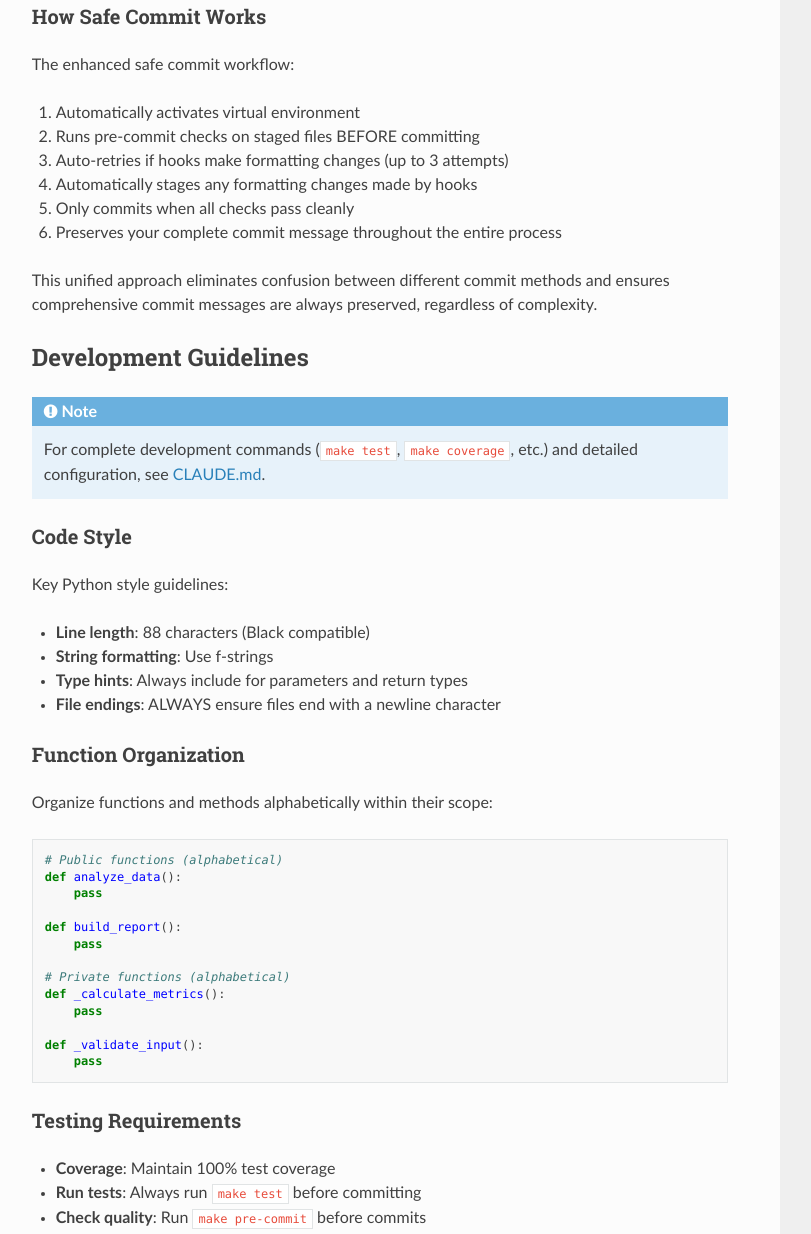
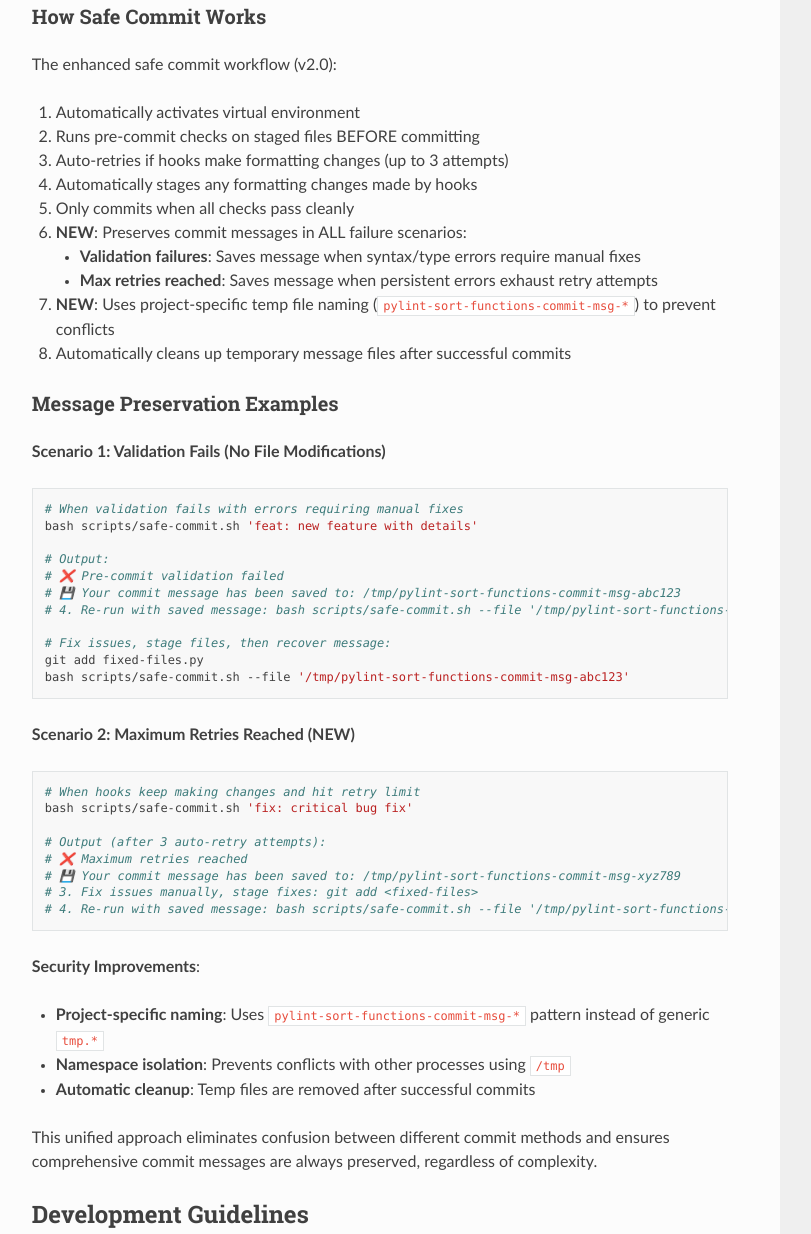
Before and after one commit to hakonhagland/pylint-sort-functions, a plain HTML site: page claude.html in a window 1280 px wide. Shown: the part 1835-3069 px from the top of the page, without its empty margins (320-1131 px from the left). Drawn offline with Linux system fonts and the light colour scheme.

Commit message:
Deploying to gh-pages from @ hakonhagland/pylint-sort-functions@c8346106f23314d116506f4d465394d6d18ef97e 🚀

```diff
--- a/claude.html
+++ b/claude.html
@@ -64,6 +64,7 @@
 <li class="toctree-l3"><a class="reference internal" href="#why-this-is-required">Why This Is Required</a></li>
 <li class="toctree-l3"><a class="reference internal" href="#required-workflow">Required Workflow</a></li>
 <li class="toctree-l3"><a class="reference internal" href="#how-safe-commit-works">How Safe Commit Works</a></li>
+<li class="toctree-l3"><a class="reference internal" href="#message-preservation-examples">Message Preservation Examples</a></li>
 </ul>
 </li>
 <li class="toctree-l2"><a class="reference internal" href="#development-guidelines">Development Guidelines</a><ul>
@@ -200,15 +201,56 @@ git<span class="w"> </span>commit<span class="w"> </span>--amend
 </section>
 <section id="how-safe-commit-works">
 <h3>How Safe Commit Works<a class="headerlink" href="#how-safe-commit-works" title="Link to this heading"></a></h3>
-<p>The enhanced safe commit workflow:</p>
+<p>The enhanced safe commit workflow (v2.0):</p>
 <ol class="arabic simple">
 <li><p>Automatically activates virtual environment</p></li>
 <li><p>Runs pre-commit checks on staged files BEFORE committing</p></li>
 <li><p>Auto-retries if hooks make formatting changes (up to 3 attempts)</p></li>
 <li><p>Automatically stages any formatting changes made by hooks</p></li>
 <li><p>Only commits when all checks pass cleanly</p></li>
-<li><p>Preserves your complete commit message throughout the entire process</p></li>
+<li><p><strong>NEW</strong>: Preserves commit messages in ALL failure scenarios:</p>
+<ul class="simple">
+<li><p><strong>Validation failures</strong>: Saves message when syntax/type errors require manual fixes</p></li>
+<li><p><strong>Max retries reached</strong>: Saves message when persistent errors exhaust retry attempts</p></li>
+</ul>
+</li>
+<li><p><strong>NEW</strong>: Uses project-specific temp file naming (<code class="docutils literal notranslate"><span class="pre">pylint-sort-functions-commit-msg-*</span></code>) to prevent conflicts</p></li>
+<li><p>Automatically cleans up temporary message files after successful commits</p></li>
 </ol>
+</section>
+<section id="message-preservation-examples">
+<h3>Message Preservation Examples<a class="headerlink" href="#message-preservation-examples" title="Link to this heading"></a></h3>
+<p><strong>Scenario 1: Validation Fails (No File Modifications)</strong></p>
+<div class="highlight-bash notranslate"><div class="highlight"><pre><span></span><span class="c1"># When validation fails with errors requiring manual fixes</span>
+bash<span class="w"> </span>scripts/safe-commit.sh<span class="w"> </span><span class="s1">&#39;feat: new feature with details&#39;</span>
+
+<span class="c1"># Output:</span>
+<span class="c1"># ❌ Pre-commit validation failed</span>
+<span class="c1"># 💾 Your commit message has been saved to: /tmp/pylint-sort-functions-commit-msg-abc123</span>
+<span class="c1"># 4. Re-run with saved message: bash scripts/safe-commit.sh --file &#39;/tmp/pylint-sort-functions-commit-msg-abc123&#39;</span>
+
+<span class="c1"># Fix issues, stage files, then recover message:</span>
+git<span class="w"> </span>add<span class="w"> </span>fixed-files.py
+bash<span class="w"> </span>scripts/safe-commit.sh<span class="w"> </span>--file<span class="w"> </span><span class="s1">&#39;/tmp/pylint-sort-functions-commit-msg-abc123&#39;</span>
+</pre></div>
+</div>
+<p><strong>Scenario 2: Maximum Retries Reached (NEW)</strong></p>
+<div class="highlight-bash notranslate"><div class="highlight"><pre><span></span><span class="c1"># When hooks keep making changes and hit retry limit</span>
+bash<span class="w"> </span>scripts/safe-commit.sh<span class="w"> </span><span class="s1">&#39;fix: critical bug fix&#39;</span>
+
+<span class="c1"># Output (after 3 auto-retry attempts):</span>
+<span class="c1"># ❌ Maximum retries reached</span>
+<span class="c1"># 💾 Your commit message has been saved to: /tmp/pylint-sort-functions-commit-msg-xyz789</span>
+<span class="c1"># 3. Fix issues manually, stage fixes: git add &lt;fixed-files&gt;</span>
+<span class="c1"># 4. Re-run with saved message: bash scripts/safe-commit.sh --file &#39;/tmp/pylint-sort-functions-commit-msg-xyz789&#39;</span>
+</pre></div>
+</div>
+<p><strong>Security Improvements</strong>:</p>
+<ul class="simple">
+<li><p><strong>Project-specific naming</strong>: Uses <code class="docutils literal notranslate"><span class="pre">pylint-sort-functions-commit-msg-*</span></code> pattern instead of generic <code class="docutils literal notranslate"><span class="pre">tmp.*</span></code></p></li>
+<li><p><strong>Namespace isolation</strong>: Prevents conflicts with other processes using <code class="docutils literal notranslate"><span class="pre">/tmp</span></code></p></li>
+<li><p><strong>Automatic cleanup</strong>: Temp files are removed after successful commits</p></li>
+</ul>
 <p>This unified approach eliminates confusion between different commit methods and ensures comprehensive commit messages are always preserved, regardless of complexity.</p>
 </section>
 </section>
```
Also changed, not shown: _sources/claude.rst.txt, searchindex.js.
